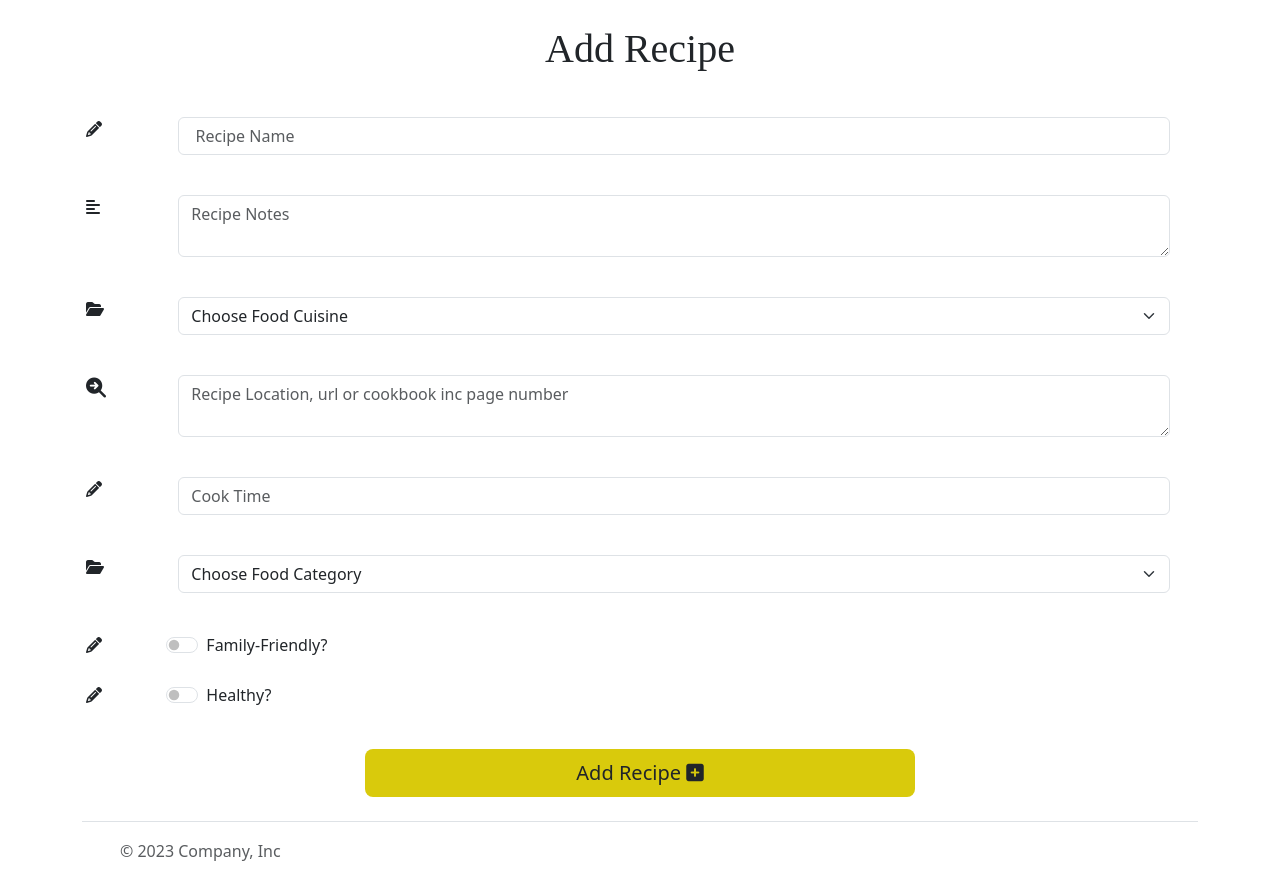
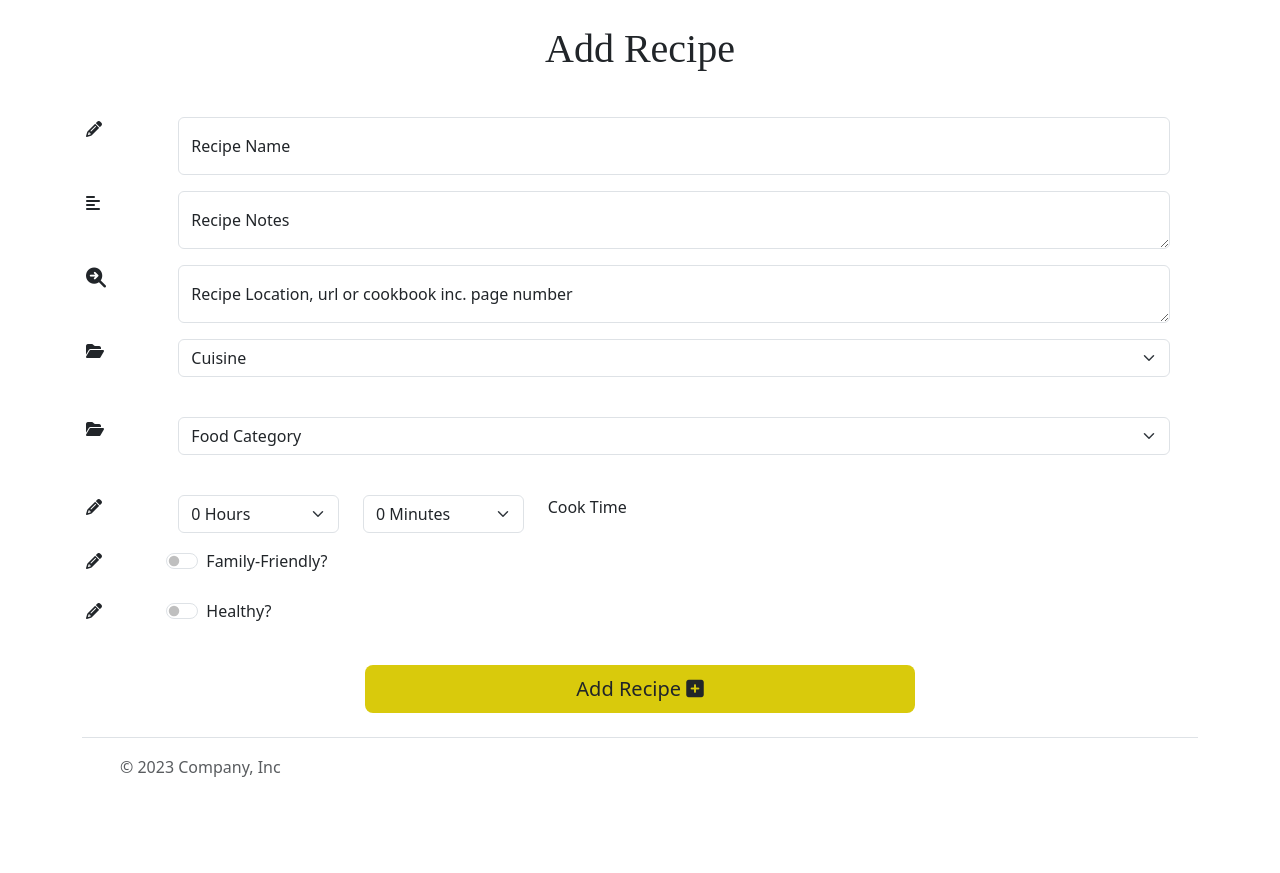
Before and after one commit to nddpj00/mealplanner.2, a Flask app: page /add_recipe in a window 1280 px wide. Shown: the part 71-944 px from the top of the page. After the commit the page ends 848 px from the top, so only its background shows below. Run offline with Flask 2, Linux system fonts and the light colour scheme; data that the repository does not hold is empty; some libraries are stand-ins or nearby versions; some web fonts are replaced.

Commit message:
adds date stamp to db column get form submitted and changes input field for cooktime

```diff
--- a/mealplanner/models.py
+++ b/mealplanner/models.py
@@ -27,7 +27,7 @@ class Recipe(db.Model):
     id = db.Column(db.Integer, primary_key=True)
     recipe_name = db.Column(db.String(50), unique=True, nullable=False)
     recipe_notes = db.Column(db.Text, nullable=False)
-    cook_time = db.Column(db.Integer, nullable=False)
+    cook_time = db.Column(db.String(20), nullable=False)
     recipe_location = db.Column(db.Text, nullable=False)
     family_friendly = db.Column(db.Boolean, default=False, nullable=False)
     recipe_healthy = db.Column(db.Boolean, default=False, nullable=False)
--- a/mealplanner/routes.py
+++ b/mealplanner/routes.py
@@ -1,6 +1,7 @@
 from flask import render_template, request, redirect, url_for
 from mealplanner import app, db
 from mealplanner.models import Category, Recipe, Cuisine
+from sqlalchemy.sql import func
 
 
 @app.route("/")
@@ -24,7 +25,7 @@ def add_recipe():
             recipe_location=request.form.get("recipe_location"),
             family_friendly=bool(True if request.form.get("family_friendly") else False),
             recipe_healthy=bool(True if request.form.get("recipe_healthy") else False),
-            date_added=request.form.get("date_added"),
+            date_added=func.now(),
             category_id=request.form.get("category_id"),
             cuisine_id=request.form.get("cuisine_id")
         )
--- a/mealplanner/templates/add_recipe.html
+++ b/mealplanner/templates/add_recipe.html
@@ -8,15 +8,17 @@
 
 
 <div class="container" id ="recipeCont">
-    <form class="row g-3"  method="POST" action="{{ url_for('add_recipe') }}">
-        <!-- task name -->
+    <form class="row g-3"   method="POST" action="{{ url_for('add_recipe') }}">
+        <!-- recipe name -->
         <div class="row mb-3">
             <div class="col-1">
                 <i class="fas fa-pencil-alt"></i>
             </div>
-            <div class="col-11">
+            <div class=" col-11">
+                <div class="form-floating">
                     <input id="recipe_name" name="recipe_name" minlength="5" maxlength="50" type="text" class="form-control" placeholder=" Recipe Name" required>
-                <label for="recipe_name" class="form-label"></label>
+                    <label for="recipe_name" class="form-label">Recipe Name</label>
+                </div>
             </div>
         </div>
         <!-- recipe notes -->
@@ -24,10 +26,27 @@
             <div class="col-1">
                 <i class="fas fa-align-left"></i>
             </div>
-            <div class="col-11">
+            <div class=" col-11">
+                <div class="form-floating">
                     <textarea id="recipe_notes" name="recipe_notes" minlength="5" maxlength="200"
                         type="text" class="form-control"  placeholder="Recipe Notes" required></textarea>
-                <label for="recipe_notes" class="form-label"></label>
+                    <label for="recipe_notes" class="form-label">Recipe Notes</label>
+                </div>
+            </div>
+        </div>
+
+
+        <!-- recipe location -->
+        <div class="row mb-3">
+            <div class="col-1">
+                <i class="fa-solid fa-magnifying-glass-arrow-right fa-lg"></i>
+            </div>
+            <div class="col-11">
+                <div class="form-floating">
+                    <textarea id="recipe_location" name="recipe_location" minlength="5" maxlength="200"
+                        type="text" class="form-control" placeholder="Recipe location" required></textarea>
+                    <label for="recipe_location" class="form-label">Recipe Location, url or cookbook inc. page number</label>
+                </div>
             </div>
         </div>
 
@@ -36,9 +55,9 @@
             <div class="col-1">
                 <i class="fas fa-folder-open prefix"></i>
             </div>
-            <div class="col-11">
+            <div class=" col-11">
                     <select id="cuisine_id" name="cuisine_id" class= "form-select mb-3" required>
-                    <option value="" disabled selected>Choose Food Cuisine</option>
+                        <option value="" disabled selected>Cuisine</option>
                         {% for cuisine in cuisines %}
                         <option value="{{ cuisine.id }}">{{ cuisine.recipe_cuisine }}</option>
                         {% endfor %}
@@ -47,15 +66,20 @@
             </div>
         </div>
 
-        <!-- recipe location -->
-        <div class="row mb-3">
+
+        <!-- category id -->
+        <div class="row">
             <div class="col-1">
-                <i class="fa-solid fa-magnifying-glass-arrow-right fa-lg"></i>
+                <i class="fas fa-folder-open prefix"></i>
             </div>
             <div class="col-11">
-                <textarea id="recipe_location" name="recipe_location" minlength="5" maxlength="200"
-                    type="text" class="form-control" placeholder="Recipe Location, url or cookbook inc page number" required></textarea>
-                <label for="recipe_location" class="form-label"></label>
+                <select id="category_id" name="category_id" class= "form-select mb-3" required>
+                    <option value="" disabled selected>Food Category</option>
+                    {% for category in categories %}
+                        <option value="{{ category.id }}">{{ category.food_category }}</option>
+                    {% endfor %}
+                </select>
+                <label for="category_id" class="form label"></label>
             </div>
         </div>
 
@@ -65,27 +89,46 @@
             <div class="col-1">
                 <i class="fas fa-pencil-alt prefix"></i>
             </div>
-            <div class="col-11">
-                <input id="cook_time" name="cook_time" type="number" class="form-control" placeholder="Cook Time" required>
-                <label for="cook_time" class="form-label"></label>
+
+            <div class="col-2">
+                <select class="form-select form-floating" id="cook_time" name="cook_time[]" aria-label="select hours for cooking time">
+                    <option value="0"selected>0 Hours</option>
+                    <option value="1">1</option>
+                    <option value="2">2</option>
+                    <option value="3">3</option>
+                    <option value="4">4</option>
+                    <option value="5">5</option>
+                    <option value="6">6</option>
+                    <option value="7">7</option>
+                    <option value="8">8</option>
+                    <option value="9">9</option>
+                    <option value="10">10</option>
+                </select>
+
+            </div>
+            <div class="col-2">
+                <select class="form-select form-floating" id="cook_time" name="cook_time[]"  aria-label="select minutes for cooking time">
+                    <option selected value="0">0 Minutes</option>
+                    <option value="5">5</option>
+                    <option value="10">10</option>
+                    <option value="15">15</option>
+                    <option value="20">20</option>
+                    <option value="25">25</option>
+                    <option value="30">30</option>
+                    <option value="35">35</option>
+                    <option value="40">40</option>
+                    <option value="45">45</option>
+                    <option value="50">50</option>
+                    <option value="55">55</option>
+
+                </select>
+
+            </div>
+            <div class="col-2">
+                    <label for="cook_time" class="form-label form-floating">Cook Time</label>
             </div>
         </div>
 
-        <!-- category id -->
-        <div class="row">
-            <div class="col-1">
-                <i class="fas fa-folder-open prefix"></i>
-            </div>
-            <div class="col-11">
-                <select id="category_id" name="category_id" class= "form-select mb-3" required>
-                    <option value="" disabled selected>Choose Food Category</option>
-                    {% for category in categories %}
-                        <option value="{{ category.id }}">{{ category.food_category }}</option>
-                    {% endfor %}
-                </select>
-                <label for="category_id" class="form label"></label>
-            </div>
-        </div>
 
         <!-- family friendly -->
         <div class="row mb-4">
@@ -93,8 +136,8 @@
                 <i class="fas fa-pencil-alt prefix"></i>
             </div>
             <div class="form-check form-switch col-4">
+                <label class="form-check-label" for="flexSwitchCheckDefault">Family-Friendly?</label>
                 <input class="form-check-input " type="checkbox" id="flexSwitchCheckDefault">
-                <label class="form-check-label" for="flexSwitchCheckDefault">Family-Friendly?</label>
             </div>
         </div>
             <!-- healthy -->
@@ -103,8 +146,8 @@
                 <i class="fas fa-pencil-alt prefix"></i>
             </div>
             <div class="form-check form-switch col-4">
+                <label class="form-check-label" for="flexSwitchCheckDefault">Healthy?</label>
                 <input class="form-check-input " type="checkbox" id="flexSwitchCheckDefault">
-                <label class="form-check-label" for="flexSwitchCheckDefault">Healthy?</label>
             </div>
         </div>
 
```
Also changed, not shown: migrations/versions/cc42ad297ece_changes_cook_time_model_to_string_from_.py (added, +38 -0 lines). Lines whose indentation alone changed are shown as unchanged.
